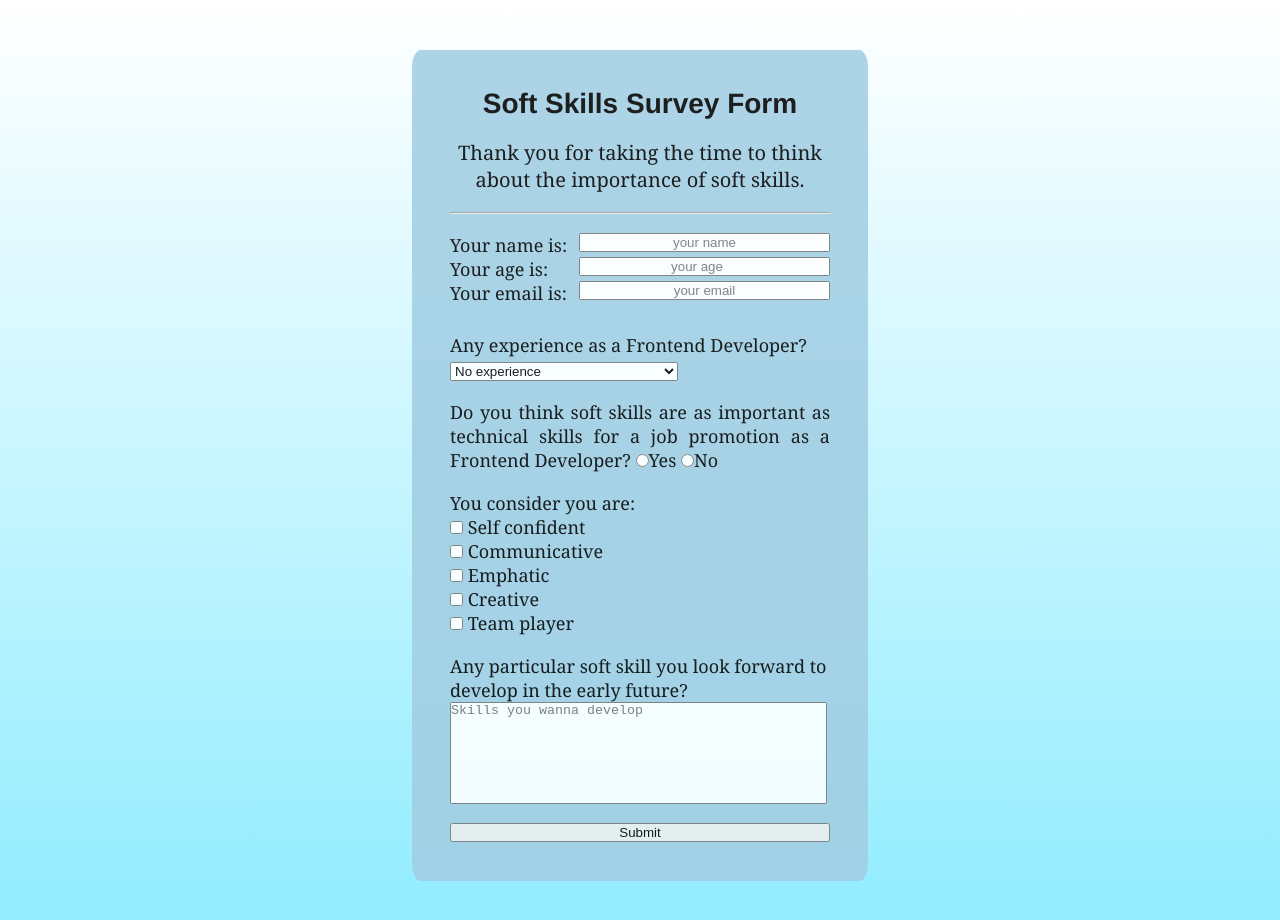
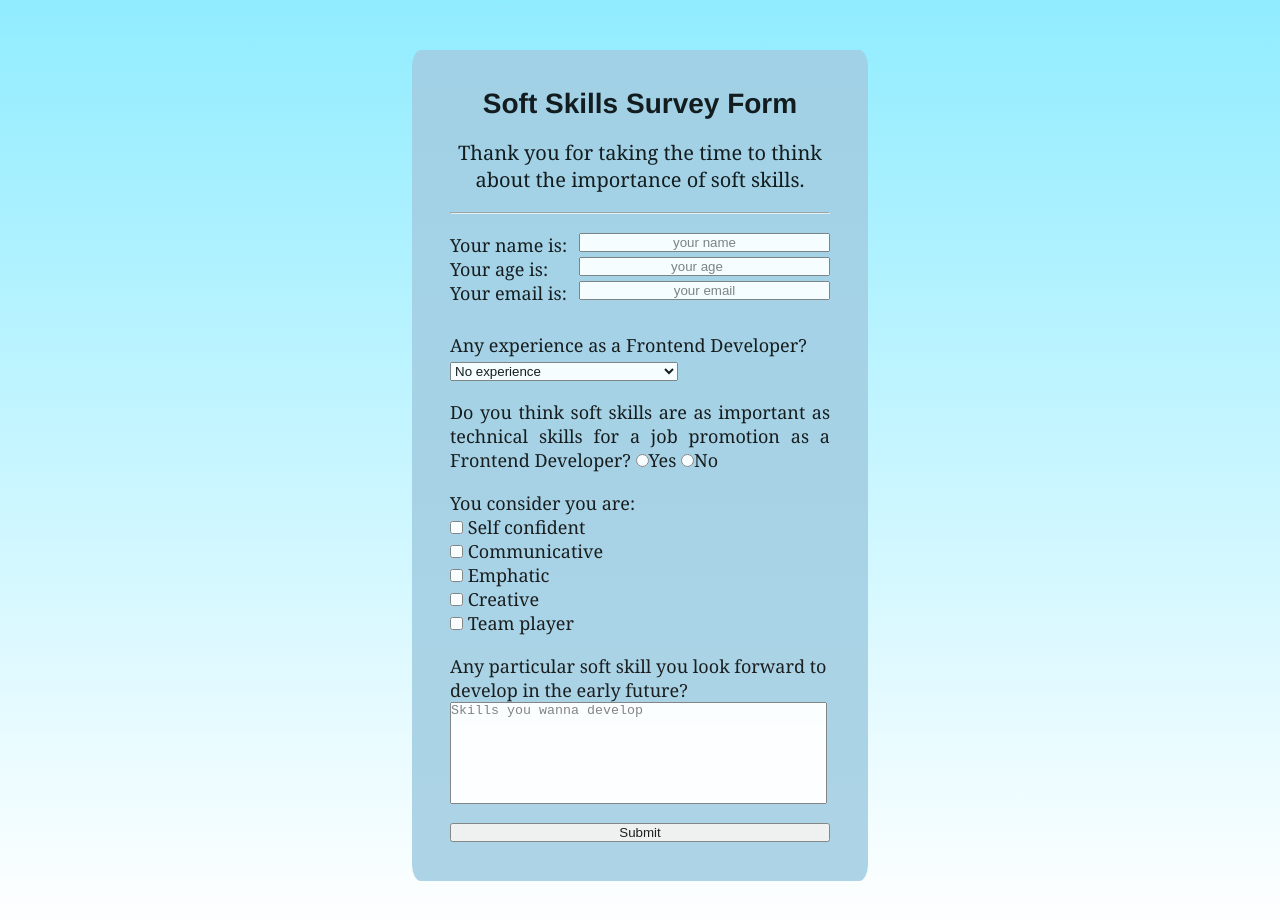
Before and after one commit to martinezmaneiro/survey, a plain HTML site: page index.html in a window 1280 px wide. Drawn offline with Linux system fonts and the light colour scheme.

Commit message:
[FIXED] Background color

```diff
--- a/styles.css
+++ b/styles.css
@@ -3,8 +3,8 @@
     padding: 0;
   }
   body {
-    background: rgb(0,36,35);
-    background: linear-gradient(180deg, rgba(0,36,35,1) 0%, rgba(149,235,246,0) 0%, rgba(0,212,255,0.43461134453781514) 100%);
+    background: linear-gradient(0deg, rgba(0,36,35,1) 0%, rgba(149,235,246,0) 0%, rgba(0,212,255,0.43461134453781514) 100%);
+    background-repeat: no-repeat;
   }
   .main-container {
     display: block;
```
